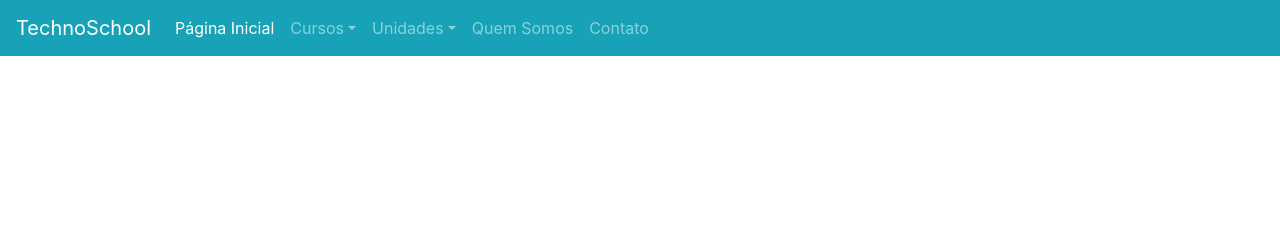
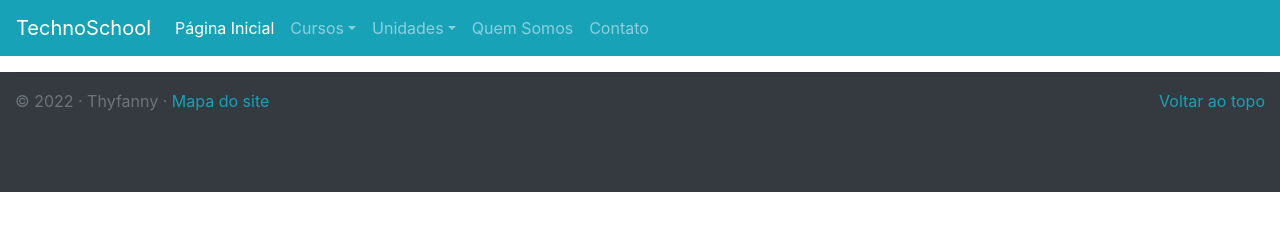
Before and after one commit to thyfannyp/technoschool, a plain HTML site: page index.html in a window 1280 px wide. Drawn offline with nearby package versions, Linux system fonts and the light colour scheme.

Commit message:
Layout Página Inicial

```diff
--- a/index.html
+++ b/index.html
@@ -10,6 +10,9 @@
 <body>
     <nav class="navbar navbar-expand-md navbar-dark bg-info">
         <a href="index.html" class="navbar-brand">TechnoSchool</a>
+        <button class="navbar-toggler" type="button" data-toggle="collapse" data-target="#navbarNavDropdown" aria-controls="conteudoNavbarSuportado" aria-expanded="false" aria-label="Alterna navegação">
+            <span class="navbar-toggler-icon"></span>
+        </button>
         <div class="collapse navbar-collapse" id="navbarNavDropdown">
             <ul class="navbar-nav">
                 <li class="nav-item active">
@@ -38,6 +41,19 @@
             </ul>
         </div>
     </nav>
+    <main class="container">
+        <!--Área reservada para o conteúdo-->
+    </main>
+    <footer class="container-fluid bg-dark" style="height: 120px;">
+        <hr>
+        <p class="float-left text-secondary">
+            &copy; 2022 &centerdot; Thyfanny &centerdot;
+            <a href="mapa.html" class="text-info">Mapa do site</a>
+        </p>
+        <p class="float-right">
+            <a href="#" class="text-info">Voltar ao topo</a>
+        </p>
+    </footer>
 
     <!--Arquivos Javascript do Bootstrap-->
     <script src="https://code.jquery.com/jquery-3.3.1.slim.min.js" integrity="sha384-q8i/X+965DzO0rT7abK41JStQIAqVgRVzpbzo5smXKp4YfRvH+8abtTE1Pi6jizo" crossorigin="anonymous"></script>
```
